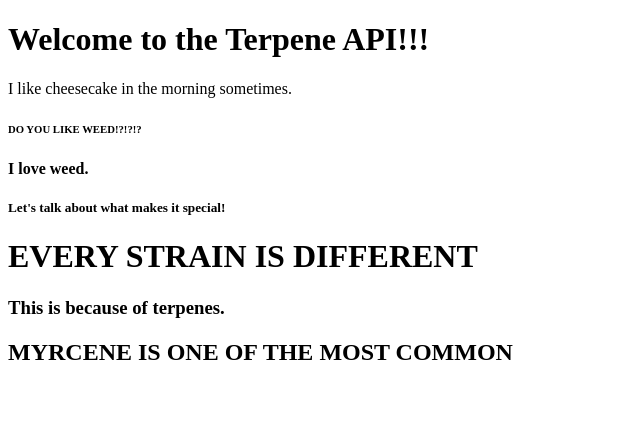
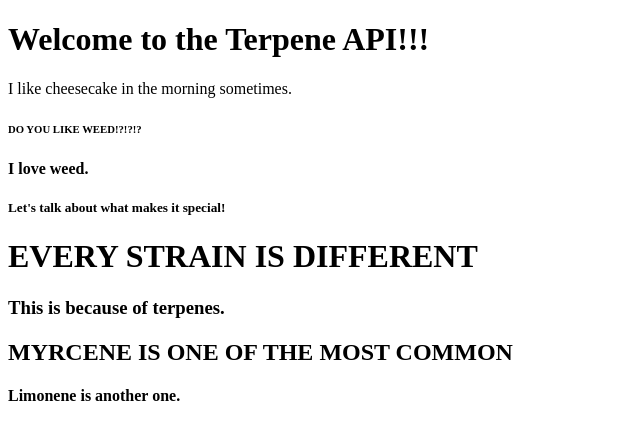
Before and after one commit to jazzypants1989/terpene-api-demo, a website: page index.html in a window 1280 px wide. Shown: the whole page, without its empty margins (0-640 px from the left). Drawn offline with Linux system fonts and the light colour scheme.

Commit message:
yeah i think they do

```diff
--- a/index.html
+++ b/index.html
@@ -23,5 +23,7 @@
     <h3>This is because of terpenes.</h3>
 
     <h2>MYRCENE IS ONE OF THE MOST COMMON</h2>
+
+    <h4>Limonene is another one.</h4>
 </body>
 </html>
```
